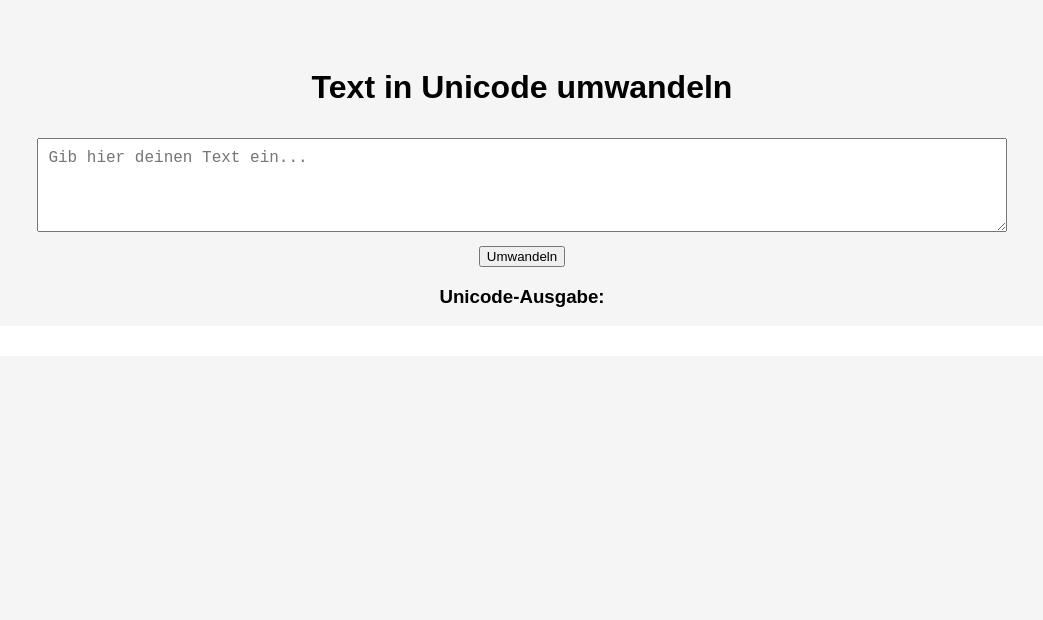
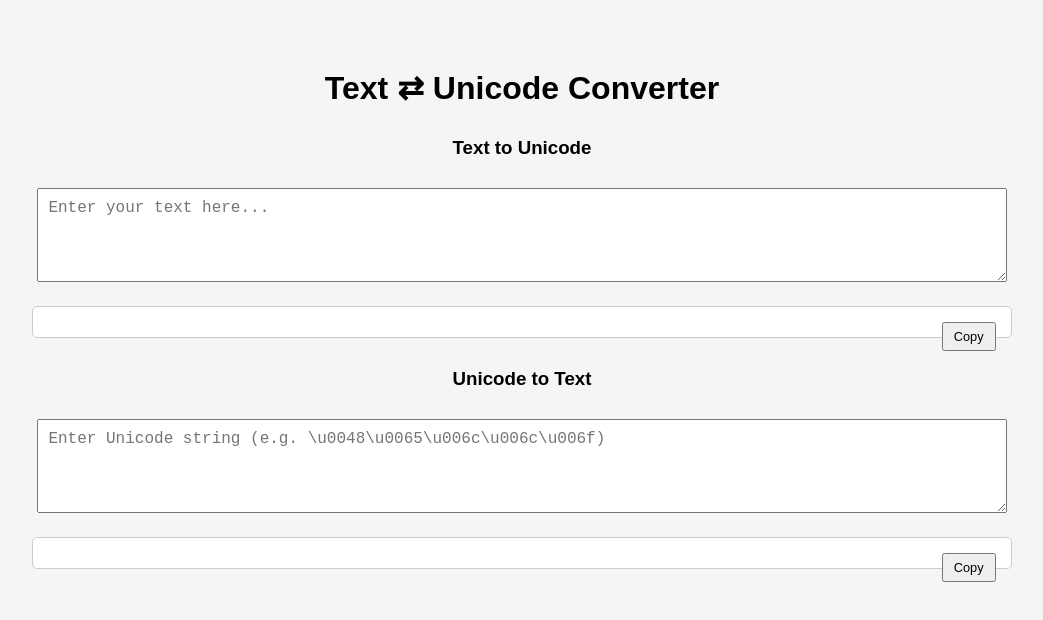
Before and after one commit to eliacarl/unicode-webseite, a plain HTML site: page index.html in a window 1280 px wide. Shown: the whole page, without its empty margins (118-1161 px from the left). Drawn offline with Linux system fonts and the light colour scheme.

Commit message:
Add files via upload

```diff
--- a/index.html
+++ b/index.html
@@ -1,8 +1,8 @@
 <!DOCTYPE html>
-<html lang="de">
+<html lang="en">
 <head>
   <meta charset="UTF-8">
-  <title>Text zu Unicode</title>
+  <title>Text & Unicode Converter</title>
   <style>
     body {
       font-family: Arial, sans-serif;
@@ -10,36 +10,100 @@
       background: #f5f5f5;
       text-align: center;
     }
-    textarea, input {
+    textarea {
       width: 80%;
       padding: 10px;
       margin: 10px 0;
       font-size: 1rem;
+      resize: vertical;
+    }
+    button {
+      padding: 10px 20px;
+      margin: 5px;
+      font-size: 1rem;
+      cursor: pointer;
     }
     .output {
       background: #fff;
       padding: 15px;
       border-radius: 5px;
-      word-break: break-all;
+      word-break: break-word;
+      margin-top: 10px;
+      border: 1px solid #ccc;
+      position: relative;
+      width: 80%;
+      margin-left: auto;
+      margin-right: auto;
+    }
+    .copyBtn {
+      position: absolute;
+      top: 10px;
+      right: 10px;
+      font-size: 0.8rem;
+      padding: 5px 10px;
+    }
+    h1 {
+      margin-bottom: 5px;
+    }
+    h3 {
+      margin-top: 30px;
     }
   </style>
 </head>
 <body>
-  <h1>Text in Unicode umwandeln</h1>
-  <textarea id="textInput" rows="4" placeholder="Gib hier deinen Text ein..."></textarea><br>
-  <button onclick="convertToUnicode()">Umwandeln</button>
-  <h3>Unicode-Ausgabe:</h3>
-  <div class="output" id="outputArea"></div>
+
+  <h1>Text ⇄ Unicode Converter</h1>
+
+  <!-- TEXT TO UNICODE -->
+  <h3>Text to Unicode</h3>
+  <textarea id="textInput" rows="4" placeholder="Enter your text here..."></textarea>
+  <div class="output">
+    <button class="copyBtn" onclick="copyToClipboard('unicodeOutput')">Copy</button>
+    <span id="unicodeOutput"></span>
+  </div>
+
+  <!-- UNICODE TO TEXT -->
+  <h3>Unicode to Text</h3>
+  <textarea id="unicodeInput" rows="4" placeholder="Enter Unicode string (e.g. \u0048\u0065\u006c\u006c\u006f)"></textarea>
+  <div class="output">
+    <button class="copyBtn" onclick="copyToClipboard('textOutput')">Copy</button>
+    <span id="textOutput"></span>
+  </div>
 
   <script>
-    function convertToUnicode() {
-      const input = document.getElementById("textInput").value;
+    const textInput = document.getElementById("textInput");
+    const unicodeInput = document.getElementById("unicodeInput");
+    const unicodeOutput = document.getElementById("unicodeOutput");
+    const textOutput = document.getElementById("textOutput");
+
+    textInput.addEventListener("input", () => {
+      const input = textInput.value;
       let result = "";
       for (let i = 0; i < input.length; i++) {
         result += "\\u" + input.charCodeAt(i).toString(16).padStart(4, '0');
       }
-      document.getElementById("outputArea").textContent = result;
+      unicodeOutput.textContent = result;
+    });
+
+    unicodeInput.addEventListener("input", () => {
+      const input = unicodeInput.value;
+      try {
+        const result = input.replace(/\\u([\dA-Fa-f]{4})/g, (match, grp) => String.fromCharCode(parseInt(grp, 16)));
+        textOutput.textContent = result;
+      } catch {
+        textOutput.textContent = "[Invalid Unicode format]";
+      }
+    });
+
+    function copyToClipboard(elementId) {
+      const text = document.getElementById(elementId).textContent;
+      navigator.clipboard.writeText(text).then(() => {
+        alert("Copied to clipboard!");
+      }).catch(() => {
+        alert("Failed to copy.");
+      });
     }
   </script>
+
 </body>
 </html>
```
